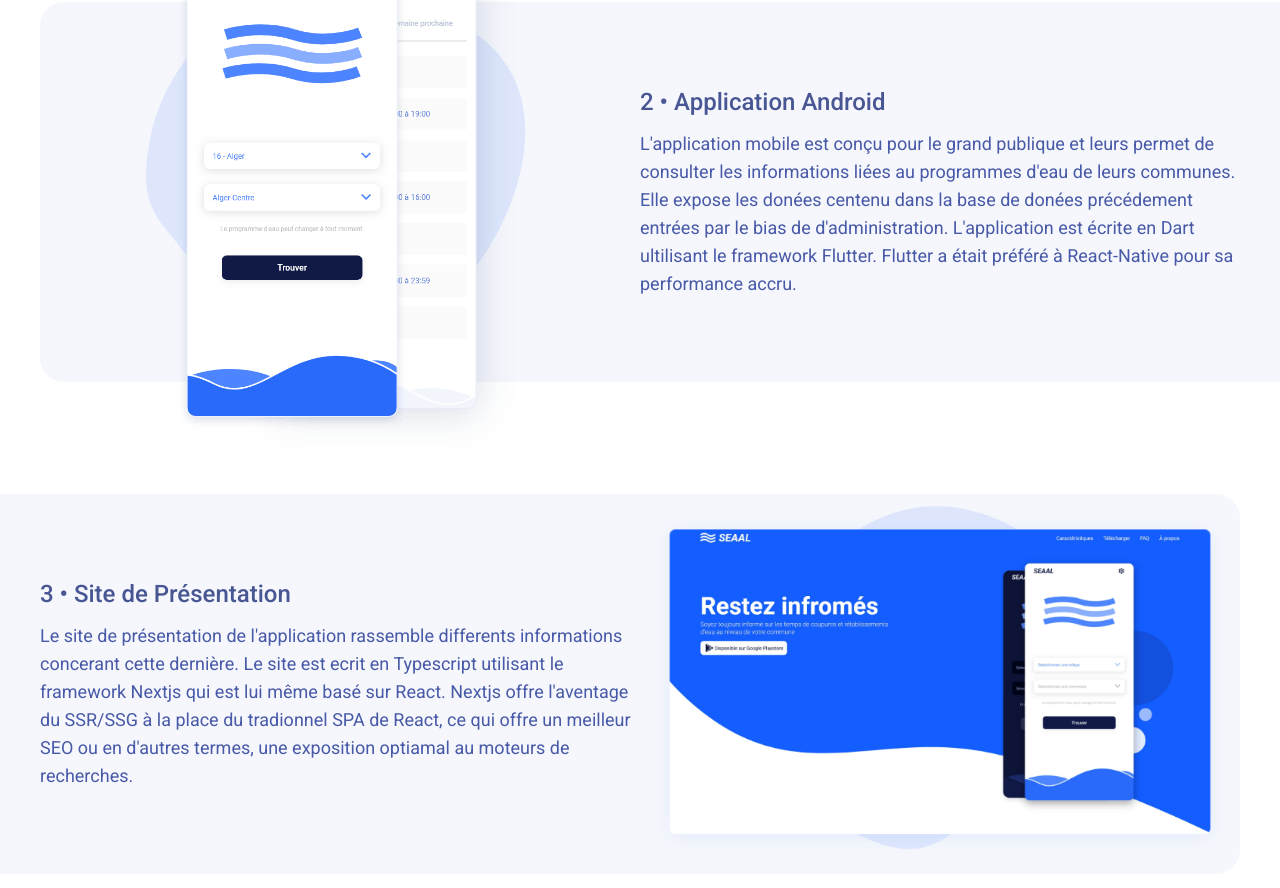
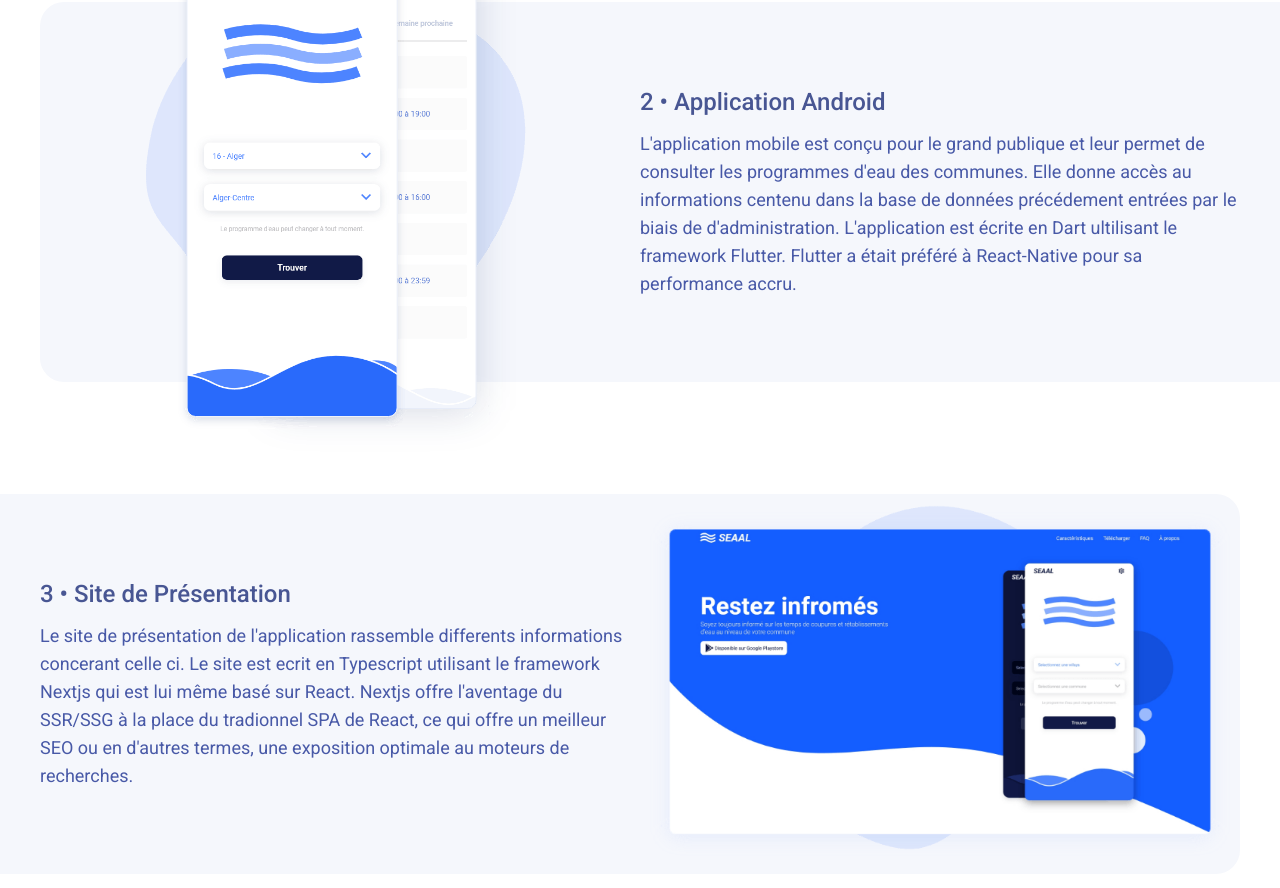
Before and after one commit to medchek/water-schedule-website, a Next.js app: page /about in a window 1280 px wide. Shown: the part 1415-2303 px from the top of the page. Built offline with nearby package versions, Linux system fonts and the light colour scheme.

Commit message:
fix: typo and wording

```diff
--- a/components/about/ProjectDetail.tsx
+++ b/components/about/ProjectDetail.tsx
@@ -24,7 +24,7 @@ const projects: ProjectDetail[] = [
   {
     id: 2,
     title: "Application Android",
-    text: "L'application mobile est conçu pour le grand publique et leurs permet de consulter les informations liées au programmes d'eau de leurs communes. Elle expose les donées centenu dans la base de donées précédement entrées par le bias de d'administration. L'application est écrite en Dart ultilisant le framework Flutter. Flutter a était préféré à React-Native pour sa performance accru.",
+    text: "L'application mobile est conçu pour le grand publique et leur permet de consulter les programmes d'eau des communes. Elle donne accès au informations centenu dans la base de données précédement entrées par le biais de d'administration. L'application est écrite en Dart ultilisant le framework Flutter. Flutter a était préféré à React-Native pour sa performance accru.",
     img: appShowcase,
     alt: "app-showcase",
     reverse: true,
@@ -32,7 +32,7 @@ const projects: ProjectDetail[] = [
   {
     id: 3,
     title: "Site de Présentation",
-    text: "Le site de présentation de l'application rassemble differents informations concerant cette dernière. Le site est ecrit en Typescript utilisant le framework Nextjs qui est lui même basé sur React. Nextjs offre l'aventage du SSR/SSG à la place du tradionnel SPA de React, ce qui offre un meilleur SEO ou en d'autres termes, une exposition optiamal au moteurs de recherches.",
+    text: "Le site de présentation de l'application rassemble differents informations concerant celle ci. Le site est ecrit en Typescript utilisant le framework Nextjs qui est lui même basé sur React. Nextjs offre l'aventage du SSR/SSG à la place du tradionnel SPA de React, ce qui offre un meilleur SEO ou en d'autres termes, une exposition optimale au moteurs de recherches.",
     img: siteShowcase,
     alt: "app-site-showcase",
     reverse: false,
```
